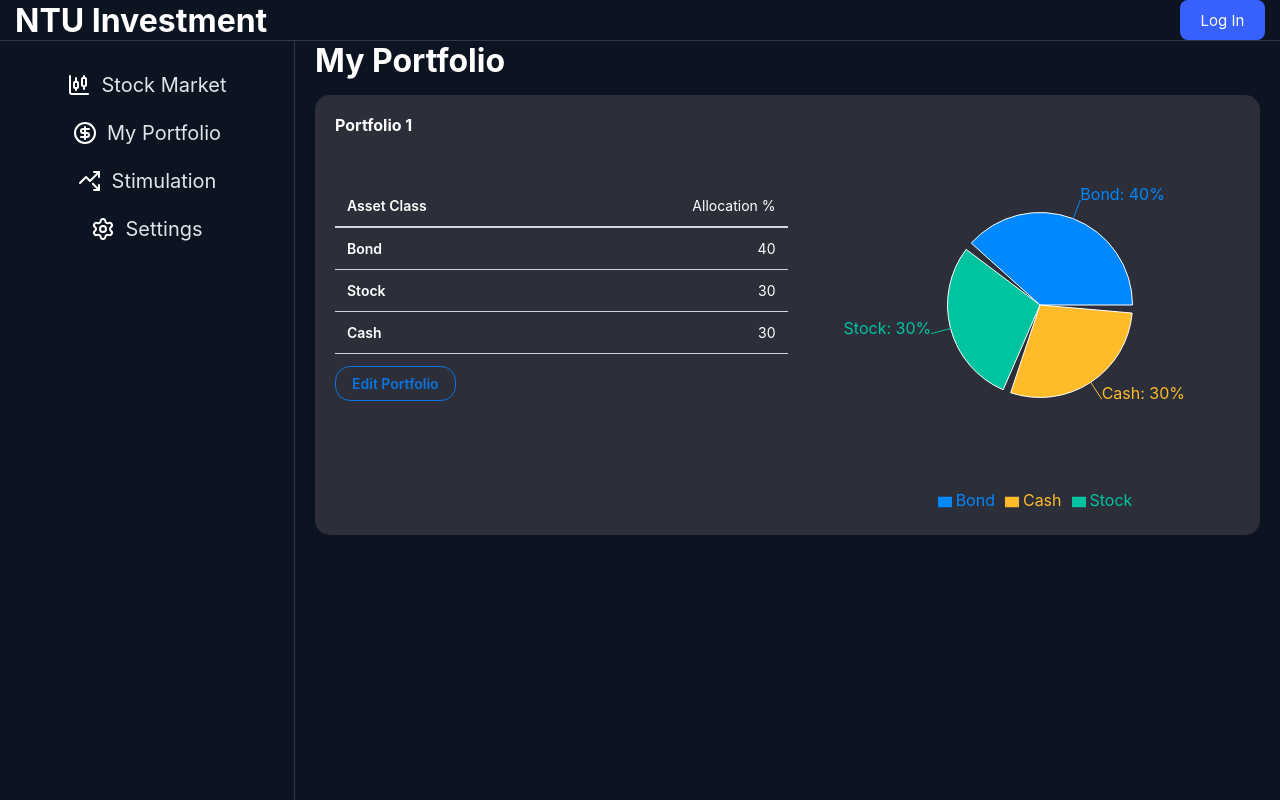
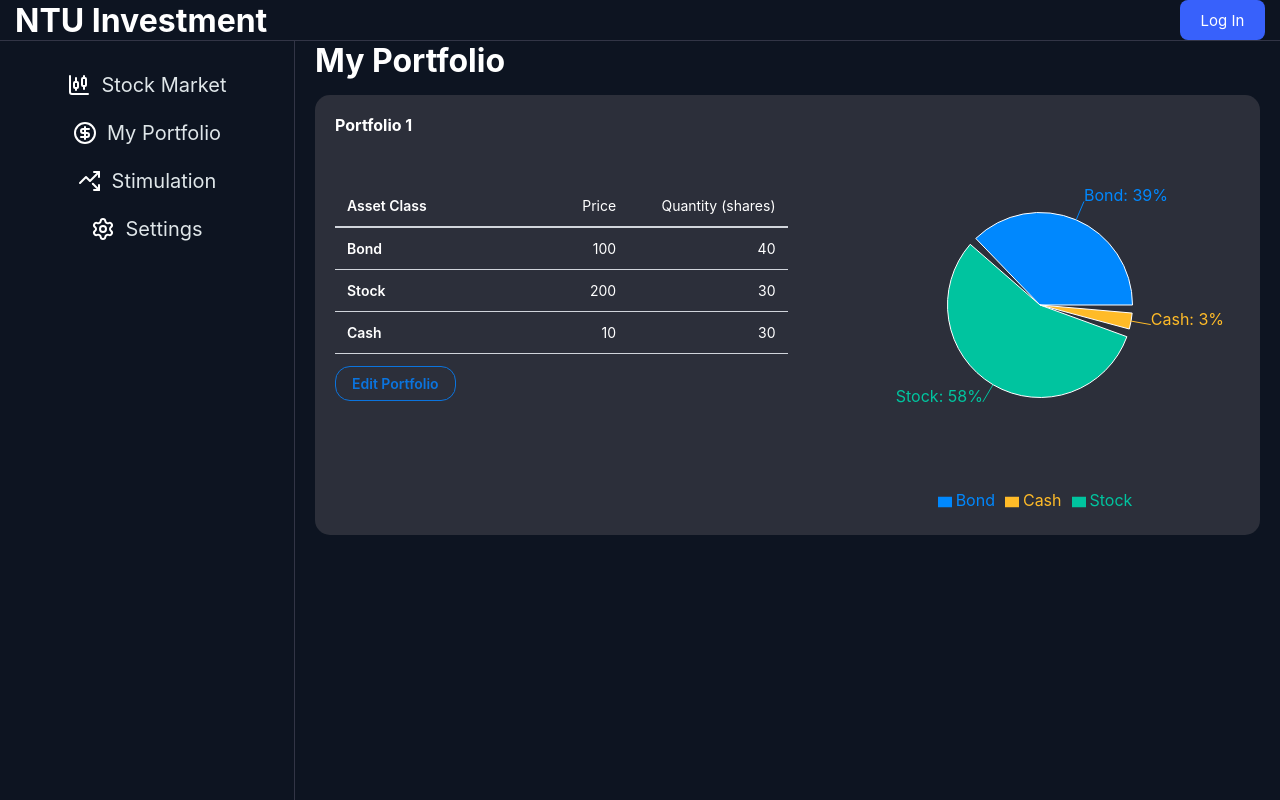
Before and after one commit to bryan900926/webapp-group16-front, a React (Vite) app: page /home/portfolio in a window 1280 px wide. Built offline with nearby package versions, Linux system fonts and the light colour scheme.

Commit message:
asset quantity added

```diff
--- a/src/components/MyPortfolios/PorfolioBar/index.jsx
+++ b/src/components/MyPortfolios/PorfolioBar/index.jsx
@@ -5,7 +5,6 @@ import PortfolioAllocationPieChart from "../PortfolioAllocationPieChart";
 import Modal from "../../Modal";
 
 export default function PortfolioBar({ portfolioData }) {
-  // portfolioData = { name: "Portfolio 1", assets: [{assetName: "2330", allocation: "40%"}] }
   const portfolioName = portfolioData.name;
   return (
     <div className="portfolio-bar">
@@ -21,18 +20,20 @@ function PortfolioTable({ portfolioData }) {
   const openEditModal = () => setShowEditModal(true);
   const closeEditModal = () => setShowEditModal(false);
   return (
-    <div style={{width:"50%"}}>
-      <h4 style={{marginBottom: "50px"}}>{portfolioData.name}</h4>
+    <div style={{ width: "50%" }}>
+      <h4 style={{ marginBottom: "50px" }}>{portfolioData.name}</h4>
       <table className="portfolio-table">
         <tbody>
           <tr>
             <th>Asset Class</th>
-            <td>Allocation %</td>
+            <td>Price</td>
+            <td>Quantity (shares)</td>
           </tr>
           {assets.map((asset, index) => (
             <tr key={index}>
-              <th>{asset.assetName}</th>
-              <td>{asset.allocation}</td>
+              <th>{asset.ticker}</th>
+              <td>{asset.price}</td>
+              <td>{asset.quantity}</td>
             </tr>
           ))}
         </tbody>
--- a/src/components/MyPortfolios/PortfolioAllocationPieChart/index.jsx
+++ b/src/components/MyPortfolios/PortfolioAllocationPieChart/index.jsx
@@ -2,7 +2,15 @@ import { PieChart, Pie, Cell, Legend } from "recharts";
 
 export default function PortfolioAllocationPieChart({ data }) {
   const COLORS = ["#0088FE", "#00C49F", "#FFBB28", "#FF8042", "#AF19FF"];
-  console.log(data);
+  const totalValue = data.reduce(
+    (sum, asset) => sum + asset.quantity * asset.price,
+    0
+  );
+  data = data.map((asset) => ({
+    ...asset,
+    allocation:
+      (((asset.quantity * asset.price) / totalValue) * 100),
+  }));
   return (
     <PieChart width={400} height={400}>
       <Pie
@@ -12,7 +20,7 @@ export default function PortfolioAllocationPieChart({ data }) {
         outerRadius="50%"
         fill="#8884d8"
         paddingAngle={5}
-        nameKey="assetName"
+        nameKey="ticker"
         dataKey="allocation"
         label={({ name, percent }) => `${name}: ${(percent * 100).toFixed(0)}%`}
       >
--- a/src/components/MyPortfolios/PortfolioEdit/index.jsx
+++ b/src/components/MyPortfolios/PortfolioEdit/index.jsx
@@ -84,7 +84,7 @@ export default function PortfolioEdit({ portfolioData }) {
                     <input
                       id=""
                       type="number"
-                      value={asset.allocation}
+                      value={asset.quantity || 0}
                       onChange={(e) =>
                         handleAllocationChange(index, e.target.value)
                       }
--- a/src/components/MyPortfolios/index.jsx
+++ b/src/components/MyPortfolios/index.jsx
@@ -6,9 +6,9 @@ export default function MyPortfolios() {
     {
       name: "Portfolio 1",
       assets: [
-        { assetName: "Bond", allocation: 40 },
-        { assetName: "Stock", allocation: 30 },
-        { assetName: "Cash", allocation: 30 },
+        { ticker: "Bond", quantity: 40, price: 100 },
+        { ticker: "Stock", quantity: 30, price: 200 },
+        { ticker: "Cash", quantity: 30, price: 10 },
       ],
     },
   ];
```
